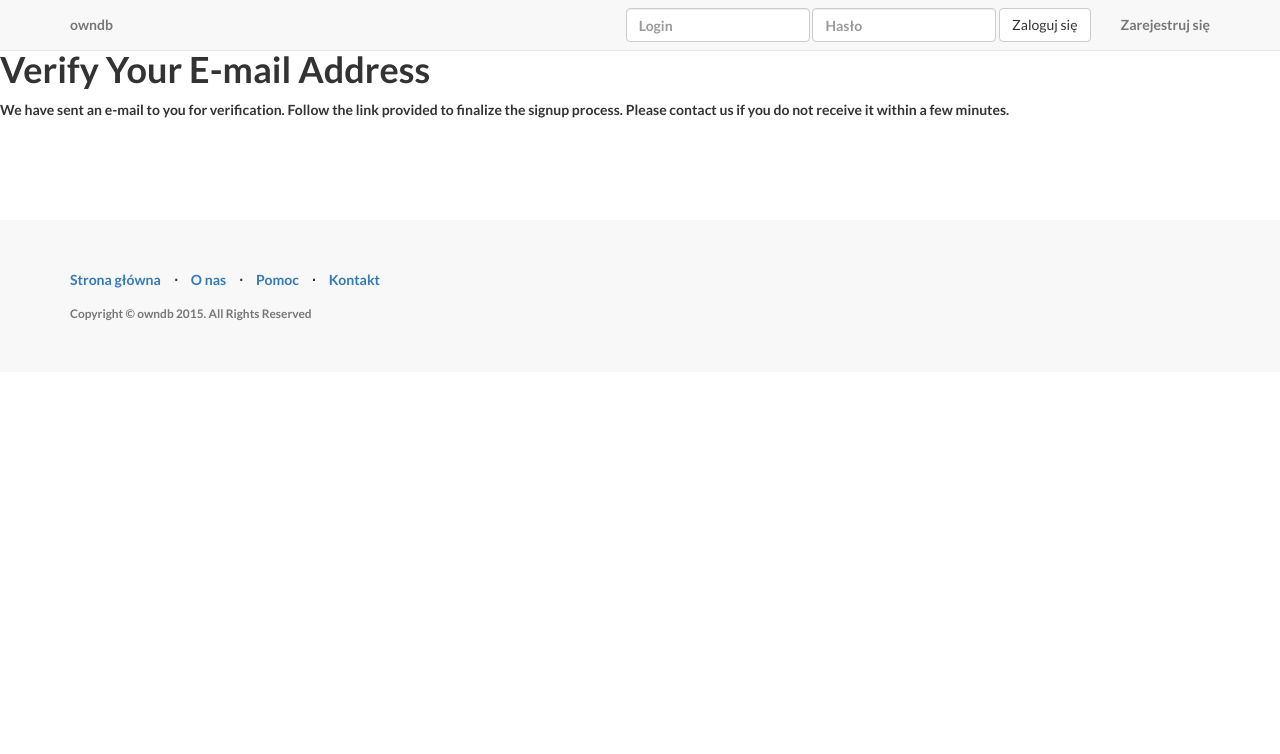
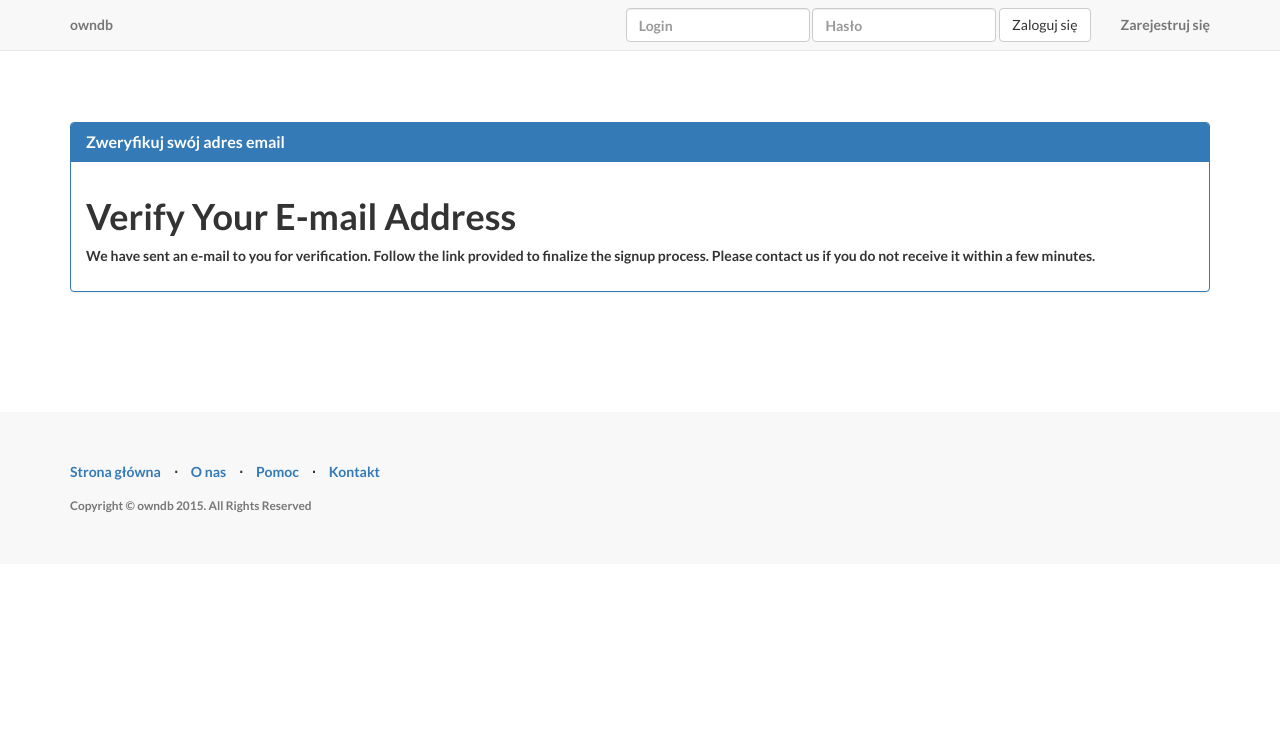
Before and after one commit to kmarud/owndb, a Django app: a page that uses templates/account/verification_sent.html in a window 1280 px wide. Shown: the top 754 px of the page. Before the commit the page ends 321 px from the top, so only its background shows below. Run offline with Django 3.2, Linux system fonts and the light colour scheme; some libraries are stand-ins or nearby versions.

Commit message:
added and fixed account templates

```diff
--- a/templates/account/password_reset.html
+++ b/templates/account/password_reset.html
@@ -19,7 +19,7 @@
         <div class="col-lg-12">
             <div class="panel panel-primary">
               <div class="panel-heading">
-                <h3 class="panel-title"><a href="/">Strona główna</a> / <a href="{{ current_path }}">Reset hasła</a></h3>
+                <h3 class="panel-title"><a href="{{ current_path }}">Reset hasła</a></h3>
               </div>
               <div class="panel-body">
 
--- a/templates/account/password_reset_done.html
+++ b/templates/account/password_reset_done.html
@@ -18,7 +18,7 @@
         <div class="col-lg-12">
             <div class="panel panel-primary">
               <div class="panel-heading">
-                <h3 class="panel-title"><a href="/">Strona główna</a> / <a href="{{ current_path }}">Reset hasła</a></h3>
+                <h3 class="panel-title"><a href="{{ current_path }}">Reset hasła</a></h3>
               </div>
               <div class="panel-body">
 
--- a/templates/account/password_reset_from_key.html
+++ b/templates/account/password_reset_from_key.html
@@ -18,7 +18,7 @@
         <div class="col-lg-12">
             <div class="panel panel-primary">
               <div class="panel-heading">
-                <h3 class="panel-title"><a href="/">Strona główna</a> / <a href="{{ current_path }}">Zmiana hasła</a></h3>
+                <h3 class="panel-title"><a href="{{ current_path }}">Zmiana hasła</a></h3>
               </div>
               <div class="panel-body">
 
--- a/templates/account/password_reset_from_key_done.html
+++ b/templates/account/password_reset_from_key_done.html
@@ -18,7 +18,7 @@
         <div class="col-lg-12">
             <div class="panel panel-primary">
               <div class="panel-heading">
-                <h3 class="panel-title"><a href="/">Strona główna</a> / <a href="{{ current_path }}">Zmiana hasła</a></h3>
+                <h3 class="panel-title"><a href="{{ current_path }}">Zmiana hasła</a></h3>
               </div>
               <div class="panel-body">
 
--- a/templates/account/password_set.html
+++ b/templates/account/password_set.html
@@ -18,7 +18,7 @@
         <div class="col-lg-12">
             <div class="panel panel-primary">
               <div class="panel-heading">
-                <h3 class="panel-title"><a href="/">Strona główna</a> / <a href="{{ current_path }}">Ustawenie hasła</a></h3>
+                <h3 class="panel-title"><a href="{{ current_path }}">Ustawenie hasła</a></h3>
               </div>
               <div class="panel-body">
 
--- a/templates/account/verification_sent.html
+++ b/templates/account/verification_sent.html
@@ -5,8 +5,22 @@
 {% block title %}{% trans "Verify Your E-mail Address" %}{% endblock %}
 
 {% block container %}
-    <h1>{% trans "Verify Your E-mail Address" %}</h1>
+<div class="container" style="margin-top: 40px">
+    <div class="row">
+        <div class="col-lg-12">
+            <div class="panel panel-primary" style="margin-top: 5%">
+            	<div class="panel-heading">
+            		<h3 class="panel-title"><a href="/">{% trans "Zweryfikuj swój adres email" %}</a></h3>
+            	</div>
+        	    <div class="panel-body">
+        	    	 <h1>{% trans "Verify Your E-mail Address" %}</h1>
 
-    <p>{% blocktrans %}We have sent an e-mail to you for verification. Follow the link provided to finalize the signup process. Please contact us if you do not receive it within a few minutes.{% endblocktrans %}</p>
+    				 <p>{% blocktrans %}We have sent an e-mail to you for verification. Follow the link provided to finalize the signup process. Please contact us if you do not receive it within a few minutes.{% endblocktrans %}</p>
+				</div>
+            </div>
+        </div>
+    </div>
+</div>
+
 
 {% endblock %}
--- a/templates/account/verified_email_required.html
+++ b/templates/account/verified_email_required.html
@@ -18,7 +18,7 @@
         <div class="col-lg-12">
             <div class="panel panel-primary">
               <div class="panel-heading">
-                <h3 class="panel-title"><a href="/">Strona główna</a> / <a href="{{ current_path }}">Weryfikacja adresu email</a></h3>
+                <h3 class="panel-title"><a href="{{ current_path }}">Weryfikacja adresu email</a></h3>
               </div>
               <div class="panel-body">
 
```
Also changed, not shown: templates/account/email_confirm.html (+15 -0 lines), templates/account/email_confirmed.html (+16 -3 lines), templates/account/signup_closed.html (+16 -2 lines).
